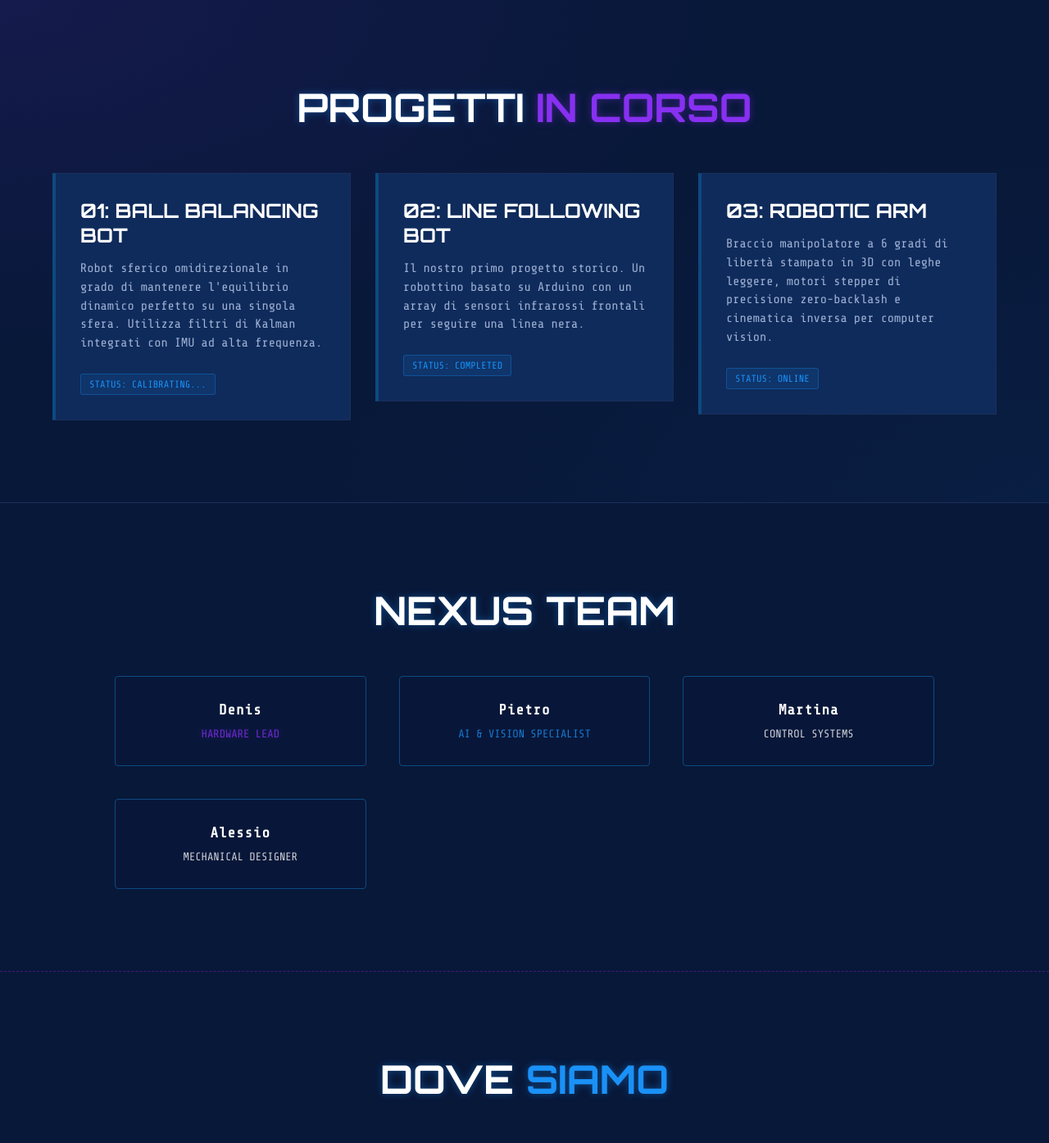
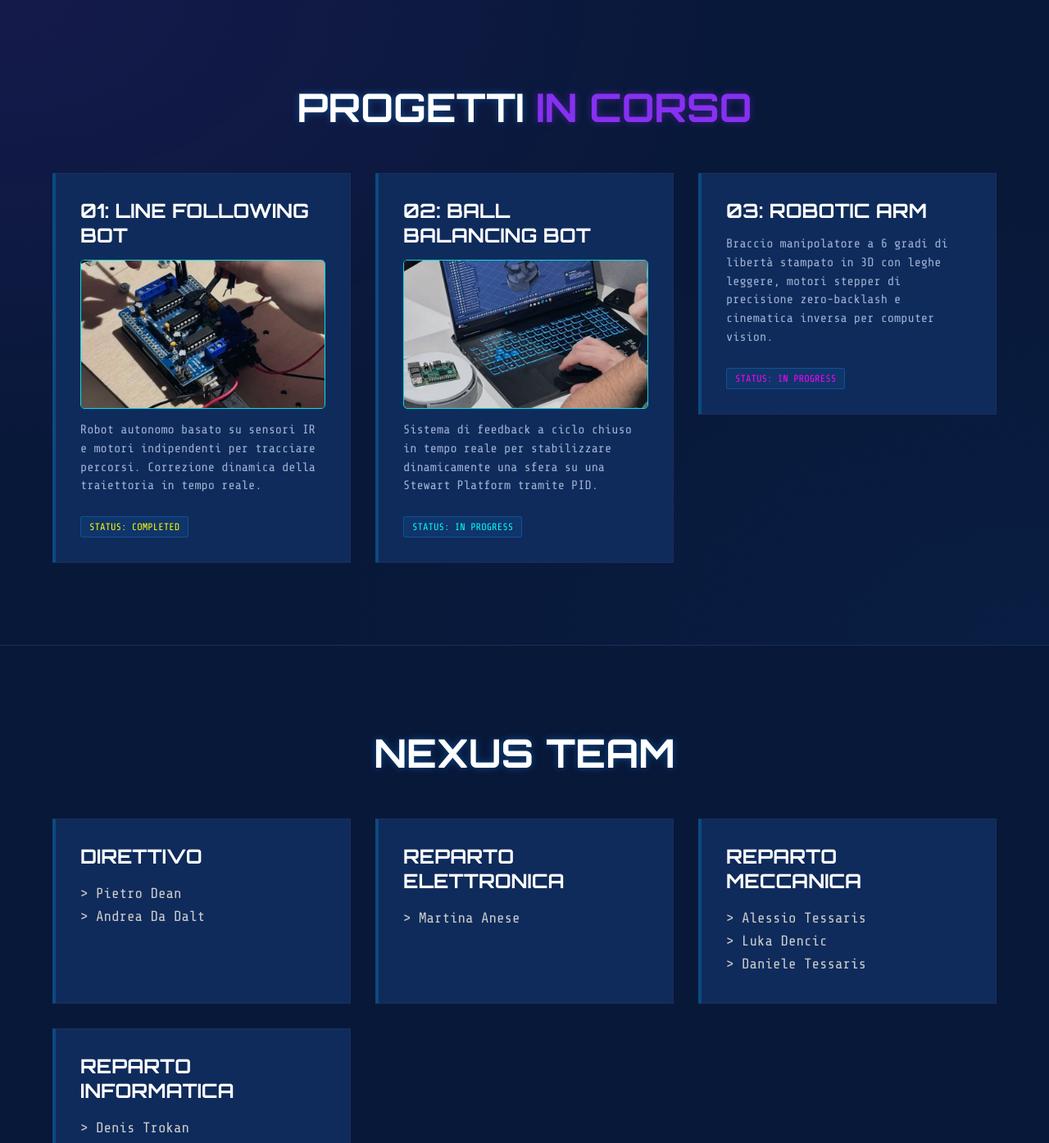
Before and after one commit to NexusUniTs/Website, a Flask app: page / in a window 1280 px wide. Shown: the part 1786-3181 px from the top of the page at 82% size. Run offline with Flask 3, Linux system fonts and the light colour scheme; some libraries are stand-ins or nearby versions.

Commit message:
Add SQLAlchemy database, Team hierarchy, Project DB, and media assets (photos and video)

```diff
--- a/app.py
+++ b/app.py
@@ -1,45 +1,111 @@
 from flask import Flask, render_template
+from flask_sqlalchemy import SQLAlchemy
+import os
 
 app = Flask(__name__)
+basedir = os.path.abspath(os.path.dirname(__file__))
+app.config['SQLALCHEMY_DATABASE_URI'] = 'sqlite:///' + os.path.join(basedir, 'nexus.db')
+app.config['SQLALCHEMY_TRACK_MODIFICATIONS'] = False
 
-# Database fittizio dei progetti
-PROJECTS_DB = {
-    '1': {
-        'id': '1',
-        'title': 'BALL BALANCING BOT',
-        'short_desc': "Robot sferico omidirezionale in grado di mantenere l'equilibrio dinamico perfetto su una singola sfera. Utilizza filtri di Kalman integrati con IMU ad alta frequenza.",
-        'long_desc': "Il Ball Balancing Bot rappresenta l'avanguardia della teoria dei controlli automatizzati. Sfruttando 3 ruote omnidirezionali posizionate a 120 gradi, è capace di muoversi agilmente in ogni direzione bilanciandosi su una sfera. L'inversione cinematica e la reattività dei motori garantiscono movimenti ipnotici.",
-        'status': 'CALIBRATING...',
-        'status_color': 'cyan'
-    },
-    '2': {
-        'id': '2',
-        'title': 'LINE FOLLOWING BOT',
-        'short_desc': "Il nostro primo progetto storico. Un robottino basato su Arduino con un array di sensori infrarossi frontali per seguire una linea nera.",
-        'long_desc': "Questo line follower è stato il primo vero progetto del team. Costruito internamente utilizzando una scheda Arduino e un array di sensori IR frontali, ci ha permesso di imparare le basi dell'elettronica e del controllo PID per fargli seguire un percorso nero su fondo bianco in modo fluido.",
-        'status': 'COMPLETED',
-        'status_color': 'yellow'
-    },
-    '3': {
-        'id': '3',
-        'title': 'ROBOTIC ARM',
-        'short_desc': "Braccio manipolatore a 6 gradi di libertà stampato in 3D con leghe leggere, motori stepper di precisione zero-backlash e cinematica inversa per computer vision.",
-        'long_desc': "Questo braccio robotico a 6 DOF è ingegnerizzato tramite complessi calcoli matriciali. Integra un sistema modulare per scambiare strumenti. Grazie ad una telecamera collegata all'IA, possiede percezione ambientale nativa.",
-        'status': 'ONLINE',
-        'status_color': 'magenta'
-    }
-}
+db = SQLAlchemy(app)
+
+class TeamMember(db.Model):
+    id = db.Column(db.Integer, primary_key=True)
+    name = db.Column(db.String(100), nullable=False)
+    persona = db.Column(db.String(100), nullable=True)
+    role = db.Column(db.String(200), nullable=True)
+    manager_id = db.Column(db.Integer, db.ForeignKey('team_member.id'), nullable=True)
+    subordinates = db.relationship('TeamMember', backref=db.backref('manager', remote_side=[id]))
+
+class Project(db.Model):
+    id = db.Column(db.Integer, primary_key=True)
+    title = db.Column(db.String(200), nullable=False)
+    short_desc = db.Column(db.Text, nullable=False)
+    long_desc = db.Column(db.Text, nullable=False)
+    status = db.Column(db.String(50))
+    status_color = db.Column(db.String(50))
+    order_num = db.Column(db.Integer, default=0)
+    image_paths = db.Column(db.Text, nullable=True)
+    video_url = db.Column(db.String(300), nullable=True)
+    specs = db.Column(db.Text, nullable=True)
+
+with app.app_context():
+    db.create_all()
+    if not TeamMember.query.first():
+        pietro = TeamMember(name="Pietro Dean", persona="Pietro Dean", role="Presidente")
+        martina = TeamMember(name="Martina Anese", persona="Martina Anese", role="Direttrice tecnica, Capa reparto elettronica")
+        alessio = TeamMember(name="Alessio Tessaris", persona="Tessaris Alessio", role="Capo reparto Meccanica")
+        db.session.add_all([pietro, martina, alessio])
+        db.session.commit()
+
+        andrea = TeamMember(name="Andrea Da Dalt", persona="Andrea", role="", manager_id=pietro.id)
+        db.session.add(andrea)
+
+        luka = TeamMember(name="Luka Dencic", persona="luka.dencic", role="", manager_id=alessio.id)
+        daniele_t = TeamMember(name="Daniele Tessaris", persona="Daniele", role="", manager_id=alessio.id)
+
+        denis = TeamMember(name="Denis Trokan", persona="TROKAN DENIS", role="Capo reparto Informatica")
+        db.session.add(denis)
+        db.session.commit()
+
+        riccardo = TeamMember(name="Riccardo Samaritan", persona="Riccardo Samaritan", role="", manager_id=denis.id)
+        tushy = TeamMember(name="Alessio Tushy", persona="tushy", role="", manager_id=denis.id)
+        deiana = TeamMember(name="Daniele Deiana", persona="DEIANA DANIELE", role="", manager_id=denis.id)
+
+        db.session.add_all([luka, daniele_t, riccardo, tushy, deiana])
+        db.session.commit()
+
+    if not Project.query.first():
+        p1 = Project(
+            title='LINE FOLLOWING BOT',
+            short_desc="Robot autonomo basato su sensori IR e motori indipendenti per tracciare percorsi. Correzione dinamica della traiettoria in tempo reale.",
+            long_desc="Il robot è progettato per seguire autonomamente un percorso tracciato da una linea nera su sfondo bianco (o viceversa). Utilizza una serie di sensori a infrarossi (IR) posti sulla parte anteriore per rilevare il contrasto. La logica di controllo riceve i segnali dai sensori e corregge la traiettoria modulando la velocità dei due motori indipendenti per mantenere la linea al centro del robot.",
+            status='COMPLETED',
+            status_color='yellow',
+            order_num=1,
+            image_paths="line_following/img1.jpg,line_following/img2.png",
+            video_url="/static/images/projects/line_following/Working_line_bot.mp4",
+            specs="MICROCONTROLLORE:Arduino Uno|POWER:12V Li-Ion|SENSORI:Array IR"
+        )
+        p2 = Project(
+            title='BALL BALANCING BOT',
+            short_desc="Sistema di feedback a ciclo chiuso in tempo reale per stabilizzare dinamicamente una sfera su una Stewart Platform tramite PID.",
+            long_desc="Un progetto di robotica avanzata progettato per dimostrare l'efficacia dei sistemi di feedback a ciclo chiuso in tempo reale. L'obiettivo del sistema è stabilizzare dinamicamente una sfera al centro di una piattaforma mobile (Stewart Platform).<br><br><strong>Componenti e Tecnologie Chiave:</strong><br>• <strong>Sensore (Input):</strong> Un pannello touchscreen resistivo legge la posizione esatta della pallina sull'asse X e Y.<br>• <strong>Elaborazione (Core):</strong> Un Raspberry Pi elabora i dati grezzi e utilizza due algoritmi PID separati per calcolare l'errore di posizionamento.<br>• <strong>Cinematica Inversa:</strong> Il software traduce matematicamente la correzione del PID nell'altezza esatta (Z) che ciascuno dei tre snodi deve raggiungere.<br>• <strong>Attuazione (Output):</strong> Un controller PWM (PCA9685) via I2C muove 3 servomotori ad alta velocità per inclinare il piano e annullare l'inerzia della sfera.<br><br>Un'applicazione pratica che unisce programmazione Python, calcolo matematico e calibrazione hardware.",
+            status='IN PROGRESS',
+            status_color='cyan',
+            order_num=2,
+            image_paths="ball_balancing/img1.jpg,ball_balancing/img2.jpg,ball_balancing/img3.jpg",
+            video_url="",
+            specs="INPUT:Touchscreen Resistivo|CORE:Raspberry Pi (PID)|KINEMATICS:Cinematica Inversa|OUTPUT:PWM I2C e 3 Servomotori"
+        )
+        p3 = Project(
+            title='ROBOTIC ARM',
+            short_desc="Braccio manipolatore a 6 gradi di libertà stampato in 3D con leghe leggere, motori stepper di precisione zero-backlash e cinematica inversa per computer vision.",
+            long_desc="Questo braccio robotico a 6 DOF è ingegnerizzato tramite complessi calcoli matriciali. Integra un sistema modulare per scambiare strumenti. Grazie ad una telecamera collegata all'IA, possiede percezione ambientale nativa.",
+            status='IN PROGRESS',
+            status_color='magenta',
+            order_num=3,
+            image_paths="",
+            video_url="",
+            specs="KERNEL:STABLE|POWER:12V LI-ION|CONNECTION:SECURE"
+        )
+        db.session.add_all([p1, p2, p3])
+        db.session.commit()
 
 @app.route('/')
 def index():
-    return render_template('index.html')
+    leaders = TeamMember.query.filter_by(manager_id=None).all()
+    projects = Project.query.order_by(Project.order_num).all()
+    return render_template('index.html', leaders=leaders, projects=projects)
 
 @app.route('/project/<project_id>')
 def project_detail(project_id):
-    project = PROJECTS_DB.get(project_id)
+    project = Project.query.get(project_id)
     if not project:
         return "Progetto non trovato", 404
-    return render_template('project.html', project=project)
+    # Parse image paths
+    images = project.image_paths.split(',') if project.image_paths else []
+    return render_template('project.html', project=project, images=images)
 
 if __name__ == '__main__':
     app.run(debug=False, port=5000)
--- a/requirements.txt
+++ b/requirements.txt
@@ -1 +1,2 @@
 Flask==3.0.3
+Flask-SQLAlchemy==3.1.1
--- a/templates/index.html
+++ b/templates/index.html
@@ -18,6 +18,7 @@
         </video>
         <div class="hero-overlay"></div>
         <div class="hero-content">
+            <img src="{{ url_for('static', filename='images/nexus_logo.png') }}" alt="Nexus Logo" style="width: 150px; height: auto; margin-bottom: 20px; filter: drop-shadow(0 0 10px #0ff);">
             <h1 class="hero-title glitch" data-text="NEXUS">NEXUS</h1>
             <p class="hero-subtitle">[ SYSTEM ON - ENGINEERING THE FUTURE ]</p>
         </div>
@@ -38,66 +39,113 @@
     <section class="projects-section" id="projects">
         <h2 class="section-title neon-text">PROGETTI <span class="magenta">IN CORSO</span></h2>
         <div class="projects-grid">
-
-            <!-- Card 1 -->
-            <a href="/project/1" class="project-link">
+            {% for project in projects %}
+            <a href="/project/{{ project.id }}" class="project-link">
                 <div class="project-card">
                     <div class="card-glow"></div>
                     <div class="card-content">
-                        <h3 class="card-title">01: BALL BALANCING BOT</h3>
-                        <p class="card-desc">Robot sferico omidirezionale in grado di mantenere l'equilibrio dinamico perfetto su una singola sfera. Utilizza filtri di Kalman integrati con IMU ad alta frequenza.</p>
-                        <span class="status">STATUS: CALIBRATING...</span>
+                        <h3 class="card-title">0{{ loop.index }}: {{ project.title }}</h3>
+
+                        {% if project.image_paths %}
+                        <div style="margin-bottom: 15px; border-radius: 5px; overflow: hidden; border: 1px solid #0ff; opacity: 0.85;">
+                            <img src="{{ url_for('static', filename='images/projects/' + project.image_paths.split(',')[0]) }}" alt="Preview" style="width: 100%; height: 180px; object-fit: cover; display: block;">
+                        </div>
+                        {% endif %}
+
+                        <p class="card-desc">{{ project.short_desc }}</p>
+                        <span class="status" style="color: {{ project.status_color if project.status_color else 'cyan' }};">STATUS: {{ project.status }}</span>
                     </div>
                 </div>
             </a>
-
-            <!-- Card 2 -->
-            <a href="/project/2" class="project-link">
-                <div class="project-card">
-                    <div class="card-glow"></div>
-                    <div class="card-content">
-                        <h3 class="card-title">02: LINE FOLLOWING BOT</h3>
-                        <p class="card-desc">Il nostro primo progetto storico. Un robottino basato su Arduino con un array di sensori infrarossi frontali per seguire una linea nera.</p>
-                        <span class="status">STATUS: COMPLETED</span>
-                    </div>
-                </div>
-            </a>
-
-            <!-- Card 3 -->
-            <a href="/project/3" class="project-link">
-                <div class="project-card">
-                    <div class="card-glow"></div>
-                    <div class="card-content">
-                        <h3 class="card-title">03: ROBOTIC ARM</h3>
-                        <p class="card-desc">Braccio manipolatore a 6 gradi di libertà stampato in 3D con leghe leggere, motori stepper di precisione zero-backlash e cinematica inversa per computer vision.</p>
-                        <span class="status">STATUS: ONLINE</span>
-                    </div>
-                </div>
-            </a>
-
+            {% endfor %}
         </div>
     </section>
 
     <!-- Nuova Sezione Chi Siamo (Il Team) -->
+    <style>
+        .tooltip-container {
+            margin-bottom: 8px;
+            cursor: crosshair;
+            display: block;
+            width: max-content;
+            padding-right: 10px;
+        }
+        .tooltip-text {
+            display: none;
+            color: #0ff;
+            font-size: 0.75em;
+            margin-left: 20px;
+            margin-top: 5px;
+            text-transform: uppercase;
+            border-left: 1px solid #0ff;
+            padding-left: 8px;
+            animation: fadeIn 0.2s ease-in-out;
+        }
+        .tooltip-container:hover .tooltip-text {
+            display: block;
+        }
+        @keyframes fadeIn {
+            from { opacity: 0; transform: translateX(-5px); }
+            to { opacity: 1; transform: translateX(0); }
+        }
+        .member-name {
+            color: #ccc;
+            transition: all 0.3s;
+            font-family: 'Share Tech Mono', monospace;
+            font-size: 1.1em;
+            display: inline-block;
+        }
+        .tooltip-container:hover .member-name {
+            color: #fff;
+            text-shadow: 0 0 8px rgba(0, 255, 255, 0.8);
+            transform: translateX(5px);
+        }
+    </style>
     <section class="team-section" id="team">
         <h2 class="section-title neon-text">NEXUS <span class="yellow">TEAM</span></h2>
-        <div class="team-grid">
-            <div class="team-member">
-                <h4>Denis</h4>
-                <span class="role magenta">HARDWARE LEAD</span>
+        <div class="projects-grid"> <!-- Usiamo la grid dei progetti per coerenza visiva -->
+            {% for leader in leaders %}
+
+            {% set dept_name = "TEAM MEMBER" %}
+            {% if leader.role %}
+                {% if "Informatica" in leader.role %}
+                    {% set dept_name = "REPARTO INFORMATICA" %}
+                {% elif "Meccanica" in leader.role %}
+                    {% set dept_name = "REPARTO MECCANICA" %}
+                {% elif "elettronica" in leader.role %}
+                    {% set dept_name = "REPARTO ELETTRONICA" %}
+                {% elif "Presidente" in leader.role %}
+                    {% set dept_name = "DIRETTIVO" %}
+                {% endif %}
+            {% endif %}
+
+            <div class="project-card" style="cursor: default;">
+                <div class="card-glow"></div>
+                <div class="card-content">
+                    <h3 class="card-title">{{ dept_name }}</h3>
+                    <div style="margin-top: 20px;">
+
+                        <!-- Leader -->
+                        <div class="tooltip-container">
+                            <span class="member-name">> {{ leader.name }}</span>
+                            <div class="tooltip-text">{{ leader.role if leader.role else 'Membro Team' }}</div>
+                        </div>
+
+                        <!-- Sottoposti -->
+                        {% if leader.subordinates %}
+                            {% for sub in leader.subordinates %}
+                            <div class="tooltip-container">
+                                <span class="member-name">> {{ sub.name }}</span>
+                                <div class="tooltip-text">{{ sub.role if sub.role else 'Membro Reparto' }}</div>
+                            </div>
+                            {% endfor %}
+                        {% endif %}
+
+                    </div>
+                </div>
             </div>
-            <div class="team-member">
-                <h4>Pietro</h4>
-                <span class="role cyan">AI & VISION SPECIALIST</span>
-            </div>
-            <div class="team-member">
-                <h4>Martina</h4>
-                <span class="role yellow">CONTROL SYSTEMS</span>
-            </div>
-            <div class="team-member">
-                <h4>Alessio</h4>
-                <span class="role text-main">MECHANICAL DESIGNER</span>
-            </div>
+
+            {% endfor %}
         </div>
     </section>
 
@@ -107,16 +155,16 @@
 
         <div class="location-container">
             <div class="location-info">
-                <h3>// FABLAB TRIESTE - HQ</h3>
-                <p>Base operativa per l'innovazione.</p>
+                <h3>// ASPERASTRA - INNOVATION LAB</h3>
+                <p>Base operativa per l'innovazione ospitata da <a href="https://asperastra.org" target="_blank" style="color: #0ff; text-decoration: underline; text-underline-offset: 3px;">Asperastra</a>.</p>
                 <div class="coords">
-                    <p>LAT: 45.6495° N</p>
-                    <p>LON: 13.7768° E</p>
+                    <p>LAT: 45.6549° N</p>
+                    <p>LON: 13.7704° E</p>
                 </div>
             </div>
             <div class="map-wrapper">
                 <!-- Iframe OSM/Gmaps di Trieste con filtri CSS aggressivi -->
-                <iframe src="https://www.openstreetmap.org/export/embed.html?bbox=13.75,45.63,13.80,45.66&layer=mapnik&marker=45.6495,13.7768" frameborder="0" scrolling="no" class="dark-map"></iframe>
+                <iframe src="https://maps.google.com/maps?q=45.6549693,13.7704018&z=16&output=embed" frameborder="0" scrolling="no" class="dark-map" style="width: 100%; height: 100%; min-height: 300px;"></iframe>
             </div>
         </div>
     </section>
```
Also changed, not shown: templates/project.html (+30 -4 lines), static/images/nexus_logo.png (added), static/images/projects/ball_balancing/img1.jpg (added), static/images/projects/ball_balancing/img2.jpg (added), static/images/projects/ball_balancing/img3.jpg (added), static/images/projects/line_following/img1.jpg (added), static/images/projects/line_following/img2.png (added), 3 other files.
